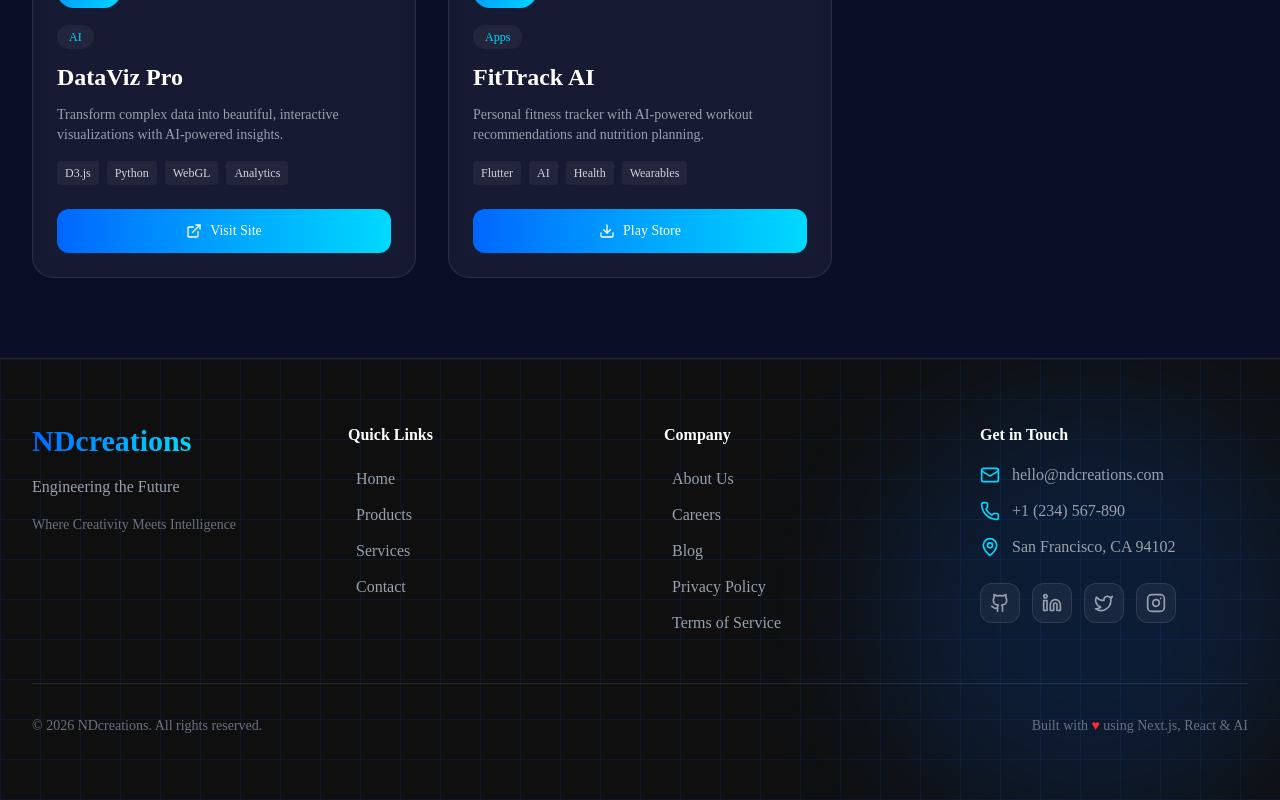
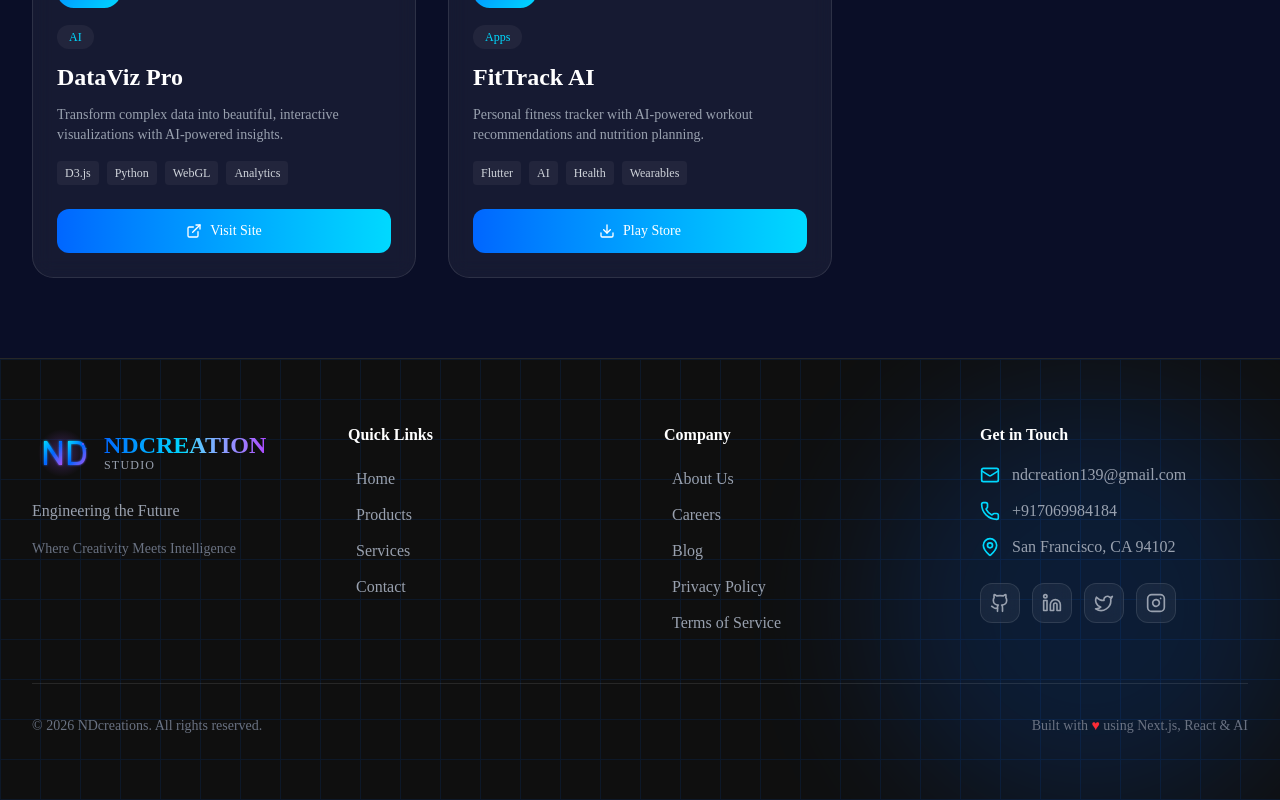
Before and after one commit to 1308harshit/ndcreation-website, a Next.js app: page /products in a window 1280 px wide. Shown: the part 1420-2220 px from the top of the page. Built offline with nearby package versions, Linux system fonts and the light colour scheme.

Commit message:
Add SVG logo, update contact info, and WhatsApp integration

```diff
--- a/app/contact/page.tsx
+++ b/app/contact/page.tsx
@@ -169,8 +169,8 @@ export default function ContactPage() {
                     </div>
                     <div>
                       <p className="text-sm text-gray-400 mb-1">Email</p>
-                      <a href="mailto:hello@ndcreations.com" className="text-white hover:text-[var(--neon-cyan)] transition-colors">
-                        hello@ndcreations.com
+                      <a href="mailto:ndcreation139@gmail.com" className="text-white hover:text-[var(--neon-cyan)] transition-colors">
+                        ndcreation139@gmail.com
                       </a>
                     </div>
                   </div>
@@ -180,9 +180,9 @@ export default function ContactPage() {
                       <Phone className="w-6 h-6 text-white" />
                     </div>
                     <div>
-                      <p className="text-sm text-gray-400 mb-1">Phone</p>
-                      <a href="tel:+1234567890" className="text-white hover:text-[var(--neon-cyan)] transition-colors">
-                        +1 (234) 567-890
+                      <p className="text-sm text-gray-400 mb-1">WhatsApp</p>
+                      <a href="https://wa.me/917069984184" target="_blank" rel="noopener noreferrer" className="text-white hover:text-[var(--neon-cyan)] transition-colors">
+                        +91 7069984184
                       </a>
                     </div>
                   </div>
--- a/app/nd-admin/page.tsx
+++ b/app/nd-admin/page.tsx
@@ -6,6 +6,7 @@ import { motion } from 'framer-motion';
 import { Lock, Eye, EyeOff } from 'lucide-react';
 import { login, checkAuth } from '@/lib/auth';
 import { BRAND } from '@/lib/constants';
+import Logo from '@/components/Logo';
 
 export default function AdminLoginPage() {
   const [password, setPassword] = useState('');
@@ -69,9 +70,7 @@ export default function AdminLoginPage() {
               transition={{ duration: 0.5 }}
               className="inline-block"
             >
-              <div className="w-16 h-16 rounded-xl bg-gradient-to-br from-[var(--electric-blue)] to-[var(--neon-cyan)] flex items-center justify-center mx-auto mb-4">
-                <Lock className="w-8 h-8 text-white" />
-              </div>
+              <Logo showText={false} animated={true} className="mx-auto mb-4" />
               <h1 className="text-3xl font-bold bg-gradient-to-r from-white to-gray-400 bg-clip-text text-transparent mb-2">
                 {BRAND.name}
               </h1>
--- a/components/Footer.tsx
+++ b/components/Footer.tsx
@@ -4,6 +4,7 @@ import { motion } from 'framer-motion';
 import Link from 'next/link';
 import { Github, Linkedin, Twitter, Instagram, Mail, MapPin, Phone } from 'lucide-react';
 import { BRAND, NAV_LINKS } from '@/lib/constants';
+import Logo from './Logo';
 
 const socialLinks = [
   { icon: Github, href: 'https://github.com', label: 'GitHub' },
@@ -41,9 +42,7 @@ export default function Footer() {
             transition={{ duration: 0.6 }}
           >
             <Link href="/" className="inline-block mb-4">
-              <span className="text-3xl font-bold bg-gradient-to-r from-[var(--electric-blue)] to-[var(--neon-cyan)] bg-clip-text text-transparent">
-                {BRAND.name}
-              </span>
+              <Logo showText={true} animated={false} />
             </Link>
             <p className="text-gray-400 mb-4">{BRAND.tagline}</p>
             <p className="text-sm text-gray-500">{BRAND.description}</p>
@@ -106,14 +105,14 @@ export default function Footer() {
             <ul className="space-y-3">
               <li className="flex items-start gap-3 text-gray-400">
                 <Mail className="w-5 h-5 text-[var(--neon-cyan)] mt-0.5 flex-shrink-0" />
-                <a href="mailto:hello@ndcreations.com" className="hover:text-white transition-colors">
-                  hello@ndcreations.com
+                <a href={`mailto:${BRAND.email}`} className="hover:text-white transition-colors">
+                  {BRAND.email}
                 </a>
               </li>
               <li className="flex items-start gap-3 text-gray-400">
                 <Phone className="w-5 h-5 text-[var(--neon-cyan)] mt-0.5 flex-shrink-0" />
-                <a href="tel:+1234567890" className="hover:text-white transition-colors">
-                  +1 (234) 567-890
+                <a href={`https://wa.me/${BRAND.whatsapp.replace(/\+/g, '')}`} target="_blank" rel="noopener noreferrer" className="hover:text-white transition-colors">
+                  {BRAND.phone}
                 </a>
               </li>
               <li className="flex items-start gap-3 text-gray-400">
--- /dev/null
+++ b/components/Logo.tsx
@@ -0,0 +1,107 @@
+'use client';
+
+import { motion } from 'framer-motion';
+
+interface LogoProps {
+  className?: string;
+  showText?: boolean;
+  animated?: boolean;
+}
+
+export default function Logo({ className = '', showText = true, animated = true }: LogoProps) {
+  const LogoContent = (
+    <div className={`flex items-center gap-3 ${className}`}>
+      {/* ND Logo */}
+      <svg
+        width="60"
+        height="60"
+        viewBox="0 0 200 200"
+        fill="none"
+        xmlns="http://www.w3.org/2000/svg"
+        className="relative"
+      >
+        {/* Glow effect */}
+        <defs>
+          <linearGradient id="ndGradient" x1="0%" y1="0%" x2="100%" y2="100%">
+            <stop offset="0%" stopColor="#00d9ff" />
+            <stop offset="50%" stopColor="#0066ff" />
+            <stop offset="100%" stopColor="#a855f7" />
+          </linearGradient>
+
+          <filter id="glow">
+            <feGaussianBlur stdDeviation="4" result="coloredBlur"/>
+            <feMerge>
+              <feMergeNode in="coloredBlur"/>
+              <feMergeNode in="SourceGraphic"/>
+            </feMerge>
+          </filter>
+
+          <radialGradient id="cosmicGlow" cx="50%" cy="50%" r="50%">
+            <stop offset="0%" stopColor="#a855f7" stopOpacity="0.3" />
+            <stop offset="100%" stopColor="#a855f7" stopOpacity="0" />
+          </radialGradient>
+        </defs>
+
+        {/* Cosmic glow background */}
+        <circle cx="100" cy="100" r="80" fill="url(#cosmicGlow)" />
+
+        {/* N Letter */}
+        <path
+          d="M 40 60 L 40 140 L 50 140 L 50 80 L 90 140 L 100 140 L 100 60 L 90 60 L 90 120 L 50 60 Z"
+          fill="url(#ndGradient)"
+          filter="url(#glow)"
+        />
+
+        {/* D Letter */}
+        <path
+          d="M 120 60 L 120 140 L 150 140 Q 180 140 180 100 Q 180 60 150 60 Z M 130 70 L 150 70 Q 170 70 170 100 Q 170 130 150 130 L 130 130 Z"
+          fill="url(#ndGradient)"
+          filter="url(#glow)"
+        />
+
+        {/* Sparkle effect */}
+        <circle cx="170" cy="70" r="3" fill="#a855f7" opacity="0.8">
+          <animate
+            attributeName="opacity"
+            values="0.3;1;0.3"
+            dur="2s"
+            repeatCount="indefinite"
+          />
+        </circle>
+        <circle cx="180" cy="85" r="2" fill="#00d9ff" opacity="0.6">
+          <animate
+            attributeName="opacity"
+            values="0.2;0.8;0.2"
+            dur="1.5s"
+            repeatCount="indefinite"
+          />
+        </circle>
+      </svg>
+
+      {/* Text */}
+      {showText && (
+        <div className="flex flex-col">
+          <span className="text-2xl font-bold bg-gradient-to-r from-[var(--electric-blue)] via-[var(--neon-cyan)] to-purple-500 bg-clip-text text-transparent leading-none">
+            NDCREATION
+          </span>
+          <span className="text-xs text-gray-400 tracking-widest uppercase">Studio</span>
+        </div>
+      )}
+    </div>
+  );
+
+  if (animated) {
+    return (
+      <motion.div
+        initial={{ opacity: 0, scale: 0.8 }}
+        animate={{ opacity: 1, scale: 1 }}
+        transition={{ duration: 0.5 }}
+        whileHover={{ scale: 1.05 }}
+      >
+        {LogoContent}
+      </motion.div>
+    );
+  }
+
+  return LogoContent;
+}
--- a/components/Navbar.tsx
+++ b/components/Navbar.tsx
@@ -5,6 +5,7 @@ import { useState, useEffect } from 'react';
 import { Menu, X } from 'lucide-react';
 import { NAV_LINKS, BRAND } from '@/lib/constants';
 import { motion, AnimatePresence } from 'framer-motion';
+import Logo from './Logo';
 
 export default function Navbar() {
   const [isScrolled, setIsScrolled] = useState(false);
@@ -33,6 +34,7 @@ export default function Navbar() {
           <div className="flex items-center justify-between">
             {/* Logo */}
             <Link href="/" className="flex items-center space-x-2 group">
+              <Logo showText={false} animated={false} className="scale-75" />
               <motion.div
                 whileHover={{ scale: 1.05 }}
                 whileTap={{ scale: 0.95 }}
--- a/components/ServicesSection.tsx
+++ b/components/ServicesSection.tsx
@@ -166,7 +166,9 @@ export default function ServicesSection() {
 
                 {/* Book Service Button */}
                 <Link
-                  href={`/services?service=${encodeURIComponent(service.name)}`}
+                  href={`https://wa.me/917069984184?text=Hi, I'm interested in ${encodeURIComponent(service.name)}`}
+                  target="_blank"
+                  rel="noopener noreferrer"
                   className="flex items-center gap-2 text-sm font-medium text-[var(--electric-blue)] group-hover:text-[var(--neon-cyan)] transition-colors"
                 >
                   Book Service
--- a/components/admin/AdminSidebar.tsx
+++ b/components/admin/AdminSidebar.tsx
@@ -16,6 +16,7 @@ import {
 } from 'lucide-react';
 import { BRAND } from '@/lib/constants';
 import { logout } from '@/lib/auth';
+import Logo from '../Logo';
 
 const menuItems = [
   { icon: LayoutDashboard, label: 'Overview', href: '/nd-admin/dashboard' },
@@ -42,6 +43,7 @@ export default function AdminSidebar() {
       {/* Logo */}
       <div className="p-6 border-b border-white/10">
         <Link href="/nd-admin/dashboard" className="block">
+          <Logo showText={false} animated={false} className="scale-90 mb-2" />
           <h1 className="text-2xl font-bold bg-gradient-to-r from-[var(--electric-blue)] to-[var(--neon-cyan)] bg-clip-text text-transparent">
             {BRAND.name}
           </h1>
--- a/lib/constants.ts
+++ b/lib/constants.ts
@@ -3,6 +3,9 @@ export const BRAND = {
   name: 'NDcreations',
   tagline: 'Engineering the Future',
   description: 'Where Creativity Meets Intelligence',
+  email: 'ndcreation139@gmail.com',
+  phone: '+917069984184',
+  whatsapp: '+917069984184',
 } as const;
 
 // Color Palette
```
Also changed, not shown: components/Hero.tsx (+13 -1 lines).
